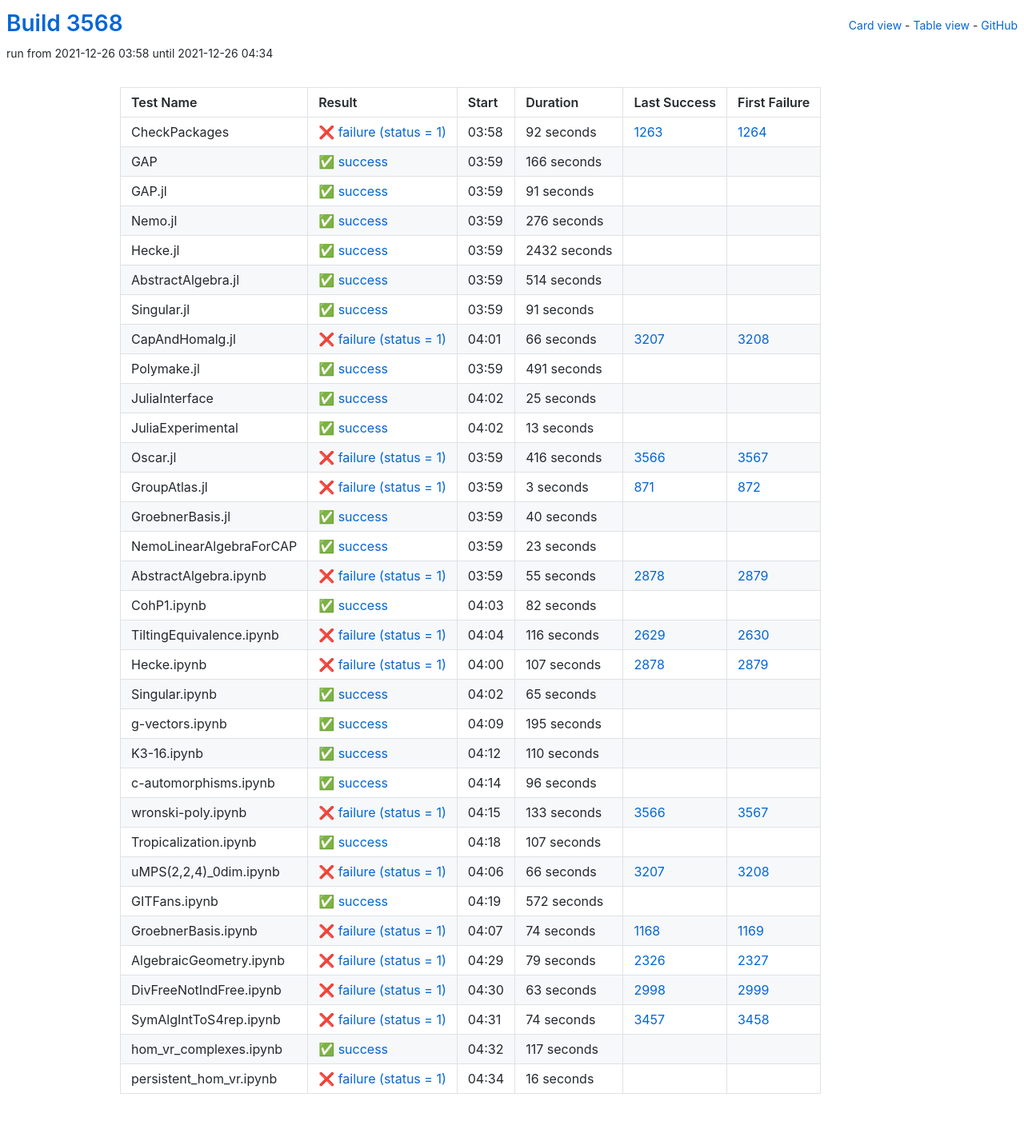
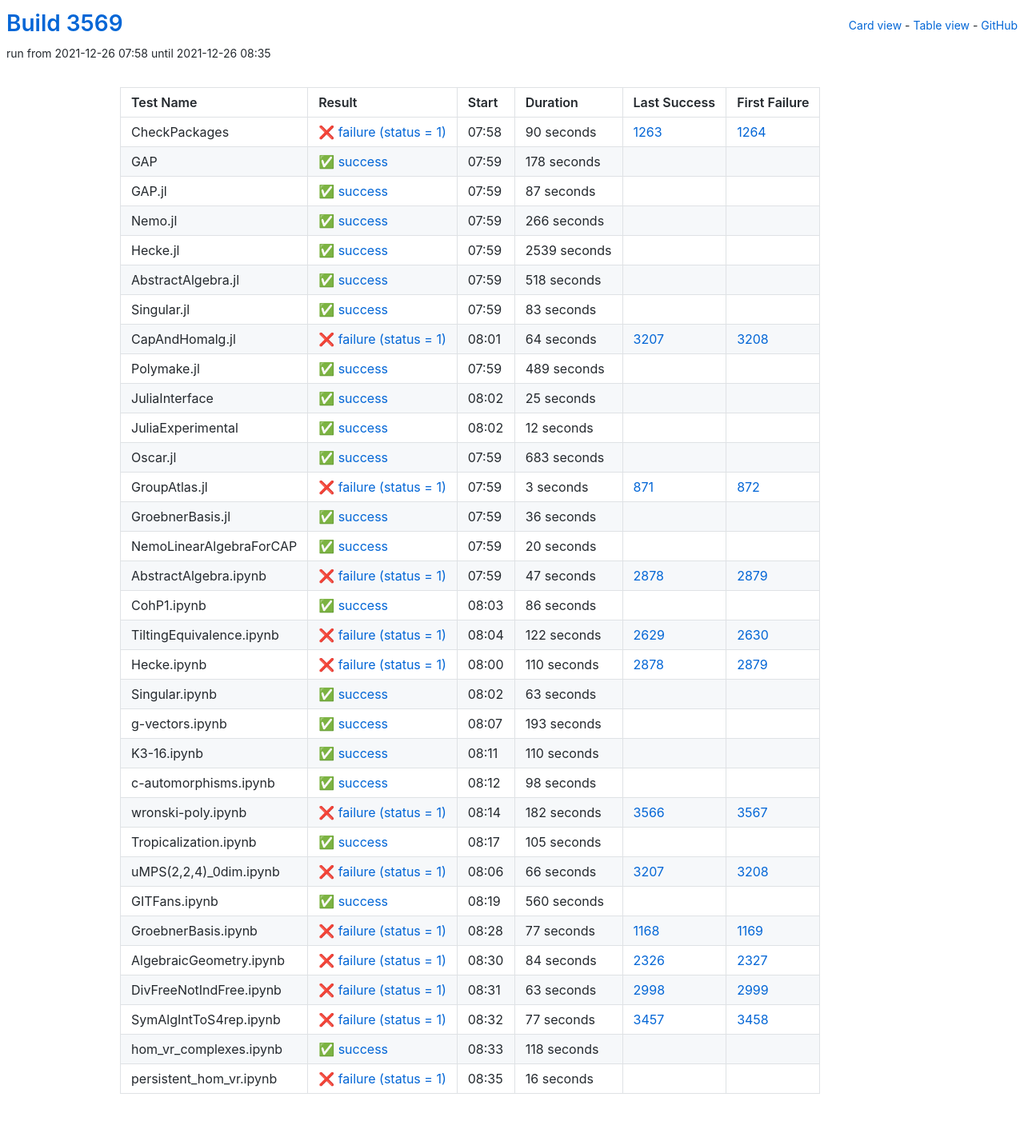
Before and after one commit to oscar-system/oscar-ci-status-stable, a Jekyll site: the page built from table.html, in a window 1280 px wide. Shown: the whole page at 80% size. Built offline with Jekyll 4.4.1, drawn with Linux system fonts in a browser that asks for light colours.

Commit message:
Build #3569

```diff
--- a/_data/ci.yml
+++ b/_data/ci.yml
@@ -1,6 +1,6 @@
 ---
-build: 3568
-build_url: https://oscarci.mathematik.uni-kl.de/job/oscar-stable/3568/
+build: 3569
+build_url: https://oscarci.mathematik.uni-kl.de/job/oscar-stable/3569/
 job: oscar-stable
 organization: oscar-system
 repo: oscar-ci-status-stable
@@ -8,116 +8,116 @@ repourl: https://github.com/oscar-system/oscar-ci-status-stable
 tests:
 - name: CheckPackages
   id: checkpackages
-  log: https://oscarci.mathematik.uni-kl.de/job/oscar-stable/3568/artifact/logs/build-3568/CheckPackages.log
-  start: 2021-12-26 03:58
+  log: https://oscarci.mathematik.uni-kl.de/job/oscar-stable/3569/artifact/logs/build-3569/CheckPackages.log
+  start: 2021-12-26 07:58
   success: false
   exitcode: 1
   status: failure
-  duration: 92
+  duration: 90
   last_success: 1263
   last_success_url: https://oscarci.mathematik.uni-kl.de/job/oscar-stable/1263/
   first_failure: 1264
   first_failure_url: https://oscarci.mathematik.uni-kl.de/job/oscar-stable/1264/
 - name: GAP
   id: gap
-  log: https://oscarci.mathematik.uni-kl.de/job/oscar-stable/3568/artifact/logs/build-3568/GAP.log
-  start: 2021-12-26 03:59
+  log: https://oscarci.mathematik.uni-kl.de/job/oscar-stable/3569/artifact/logs/build-3569/GAP.log
+  start: 2021-12-26 07:59
   success: true
   exitcode: 0
   status: success
-  duration: 166
+  duration: 178
   last_success: false
   last_success_url:
   first_failure: false
   first_failure_url:
 - name: GAP.jl
   id: gap-jl
-  log: https://oscarci.mathematik.uni-kl.de/job/oscar-stable/3568/artifact/logs/build-3568/GAP.jl.log
-  start: 2021-12-26 03:59
+  log: https://oscarci.mathematik.uni-kl.de/job/oscar-stable/3569/artifact/logs/build-3569/GAP.jl.log
+  start: 2021-12-26 07:59
   success: true
   exitcode: 0
   status: success
-  duration: 91
+  duration: 87
   last_success: false
   last_success_url:
   first_failure: false
   first_failure_url:
 - name: Nemo.jl
   id: nemo-jl
-  log: https://oscarci.mathematik.uni-kl.de/job/oscar-stable/3568/artifact/logs/build-3568/Nemo.jl.log
-  start: 2021-12-26 03:59
+  log: https://oscarci.mathematik.uni-kl.de/job/oscar-stable/3569/artifact/logs/build-3569/Nemo.jl.log
+  start: 2021-12-26 07:59
   success: true
   exitcode: 0
   status: success
-  duration: 276
+  duration: 266
   last_success: false
   last_success_url:
   first_failure: false
   first_failure_url:
 - name: Hecke.jl
   id: hecke-jl
-  log: https://oscarci.mathematik.uni-kl.de/job/oscar-stable/3568/artifact/logs/build-3568/Hecke.jl.log
-  start: 2021-12-26 03:59
+  log: https://oscarci.mathematik.uni-kl.de/job/oscar-stable/3569/artifact/logs/build-3569/Hecke.jl.log
+  start: 2021-12-26 07:59
   success: true
   exitcode: 0
   status: success
-  duration: 2432
+  duration: 2539
   last_success: false
   last_success_url:
   first_failure: false
   first_failure_url:
 - name: AbstractAlgebra.jl
   id: abstractalgebra-jl
-  log: https://oscarci.mathematik.uni-kl.de/job/oscar-stable/3568/artifact/logs/build-3568/AbstractAlgebra.jl.log
-  start: 2021-12-26 03:59
+  log: https://oscarci.mathematik.uni-kl.de/job/oscar-stable/3569/artifact/logs/build-3569/AbstractAlgebra.jl.log
+  start: 2021-12-26 07:59
   success: true
   exitcode: 0
   status: success
-  duration: 514
+  duration: 518
   last_success: false
   last_success_url:
   first_failure: false
   first_failure_url:
 - name: Singular.jl
   id: singular-jl
-  log: https://oscarci.mathematik.uni-kl.de/job/oscar-stable/3568/artifact/logs/build-3568/Singular.jl.log
-  start: 2021-12-26 03:59
+  log: https://oscarci.mathematik.uni-kl.de/job/oscar-stable/3569/artifact/logs/build-3569/Singular.jl.log
+  start: 2021-12-26 07:59
   success: true
   exitcode: 0
   status: success
-  duration: 91
+  duration: 83
   last_success: false
   last_success_url:
   first_failure: false
   first_failure_url:
 - name: CapAndHomalg.jl
   id: capandhomalg-jl
-  log: https://oscarci.mathematik.uni-kl.de/job/oscar-stable/3568/artifact/logs/build-3568/CapAndHomalg.jl.log
-  start: 2021-12-26 04:01
+  log: https://oscarci.mathematik.uni-kl.de/job/oscar-stable/3569/artifact/logs/build-3569/CapAndHomalg.jl.log
+  start: 2021-12-26 08:01
   success: false
   exitcode: 1
   status: failure
-  duration: 66
+  duration: 64
   last_success: 3207
   last_success_url: https://oscarci.mathematik.uni-kl.de/job/oscar-stable/3207/
   first_failure: 3208
   first_failure_url: https://oscarci.mathematik.uni-kl.de/job/oscar-stable/3208/
 - name: Polymake.jl
   id: polymake-jl
-  log: https://oscarci.mathematik.uni-kl.de/job/oscar-stable/3568/artifact/logs/build-3568/Polymake.jl.log
-  start: 2021-12-26 03:59
+  log: https://oscarci.mathematik.uni-kl.de/job/oscar-stable/3569/artifact/logs/build-3569/Polymake.jl.log
+  start: 2021-12-26 07:59
   success: true
   exitcode: 0
   status: success
-  duration: 491
+  duration: 489
   last_success: false
   last_success_url:
   first_failure: false
   first_failure_url:
 - name: JuliaInterface
   id: juliainterface
-  log: https://oscarci.mathematik.uni-kl.de/job/oscar-stable/3568/artifact/logs/build-3568/JuliaInterface.log
-  start: 2021-12-26 04:02
+  log: https://oscarci.mathematik.uni-kl.de/job/oscar-stable/3569/artifact/logs/build-3569/JuliaInterface.log
+  start: 2021-12-26 08:02
   success: true
   exitcode: 0
   status: success
@@ -128,32 +128,32 @@ tests:
   first_failure_url:
 - name: JuliaExperimental
   id: juliaexperimental
-  log: https://oscarci.mathematik.uni-kl.de/job/oscar-stable/3568/artifact/logs/build-3568/JuliaExperimental.log
-  start: 2021-12-26 04:02
+  log: https://oscarci.mathematik.uni-kl.de/job/oscar-stable/3569/artifact/logs/build-3569/JuliaExperimental.log
+  start: 2021-12-26 08:02
   success: true
   exitcode: 0
   status: success
-  duration: 13
+  duration: 12
   last_success: false
   last_success_url:
   first_failure: false
   first_failure_url:
 - name: Oscar.jl
   id: oscar-jl
-  log: https://oscarci.mathematik.uni-kl.de/job/oscar-stable/3568/artifact/logs/build-3568/Oscar.jl.log
-  start: 2021-12-26 03:59
-  success: false
-  exitcode: 1
-  status: failure
-  duration: 416
-  last_success: 3566
-  last_success_url: https://oscarci.mathematik.uni-kl.de/job/oscar-stable/3566/
-  first_failure: 3567
-  first_failure_url: https://oscarci.mathematik.uni-kl.de/job/oscar-stable/3567/
+  log: https://oscarci.mathematik.uni-kl.de/job/oscar-stable/3569/artifact/logs/build-3569/Oscar.jl.log
+  start: 2021-12-26 07:59
+  success: true
+  exitcode: 0
+  status: success
+  duration: 683
+  last_success: false
+  last_success_url:
+  first_failure: false
+  first_failure_url:
 - name: GroupAtlas.jl
   id: groupatlas-jl
-  log: https://oscarci.mathematik.uni-kl.de/job/oscar-stable/3568/artifact/logs/build-3568/GroupAtlas.jl.log
-  start: 2021-12-26 03:59
+  log: https://oscarci.mathematik.uni-kl.de/job/oscar-stable/3569/artifact/logs/build-3569/GroupAtlas.jl.log
+  start: 2021-12-26 07:59
   success: false
   exitcode: 1
   status: failure
@@ -164,104 +164,104 @@ tests:
   first_failure_url: https://oscarci.mathematik.uni-kl.de/job/oscar-stable/872/
 - name: GroebnerBasis.jl
   id: groebnerbasis-jl
-  log: https://oscarci.mathematik.uni-kl.de/job/oscar-stable/3568/artifact/logs/build-3568/GroebnerBasis.jl.log
-  start: 2021-12-26 03:59
+  log: https://oscarci.mathematik.uni-kl.de/job/oscar-stable/3569/artifact/logs/build-3569/GroebnerBasis.jl.log
+  start: 2021-12-26 07:59
   success: true
   exitcode: 0
   status: success
-  duration: 40
+  duration: 36
   last_success: false
   last_success_url:
   first_failure: false
   first_failure_url:
 - name: NemoLinearAlgebraForCAP
   id: nemolinearalgebraforcap
-  log: https://oscarci.mathematik.uni-kl.de/job/oscar-stable/3568/artifact/logs/build-3568/NemoLinearAlgebraForCAP.log
-  start: 2021-12-26 03:59
+  log: https://oscarci.mathematik.uni-kl.de/job/oscar-stable/3569/artifact/logs/build-3569/NemoLinearAlgebraForCAP.log
+  start: 2021-12-26 07:59
   success: true
   exitcode: 0
   status: success
-  duration: 23
+  duration: 20
   last_success: false
   last_success_url:
   first_failure: false
   first_failure_url:
 - name: AbstractAlgebra.ipynb
   id: abstractalgebra-ipynb
-  log: https://oscarci.mathematik.uni-kl.de/job/oscar-stable/3568/artifact/logs/build-3568/AbstractAlgebra.ipynb.log
-  start: 2021-12-26 03:59
+  log: https://oscarci.mathematik.uni-kl.de/job/oscar-stable/3569/artifact/logs/build-3569/AbstractAlgebra.ipynb.log
+  start: 2021-12-26 07:59
   success: false
   exitcode: 1
   status: failure
-  duration: 55
+  duration: 47
   last_success: 2878
   last_success_url: https://oscarci.mathematik.uni-kl.de/job/oscar-stable/2878/
   first_failure: 2879
   first_failure_url: https://oscarci.mathematik.uni-kl.de/job/oscar-stable/2879/
 - name: CohP1.ipynb
   id: cohp1-ipynb
-  log: https://oscarci.mathematik.uni-kl.de/job/oscar-stable/3568/artifact/logs/build-3568/CohP1.ipynb.log
-  start: 2021-12-26 04:03
+  log: https://oscarci.mathematik.uni-kl.de/job/oscar-stable/3569/artifact/logs/build-3569/CohP1.ipynb.log
+  start: 2021-12-26 08:03
   success: true
   exitcode: 0
   status: success
-  duration: 82
+  duration: 86
   last_success: false
   last_success_url:
   first_failure: false
   first_failure_url:
 - name: TiltingEquivalence.ipynb
   id: tiltingequivalence-ipynb
-  log: https://oscarci.mathematik.uni-kl.de/job/oscar-stable/3568/artifact/logs/build-3568/TiltingEquivalence.ipynb.log
-  start: 2021-12-26 04:04
+  log: https://oscarci.mathematik.uni-kl.de/job/oscar-stable/3569/artifact/logs/build-3569/TiltingEquivalence.ipynb.log
+  start: 2021-12-26 08:04
   success: false
   exitcode: 1
   status: failure
-  duration: 116
+  duration: 122
   last_success: 2629
   last_success_url: https://oscarci.mathematik.uni-kl.de/job/oscar-stable/2629/
   first_failure: 2630
   first_failure_url: https://oscarci.mathematik.uni-kl.de/job/oscar-stable/2630/
 - name: Hecke.ipynb
   id: hecke-ipynb
-  log: https://oscarci.mathematik.uni-kl.de/job/oscar-stable/3568/artifact/logs/build-3568/Hecke.ipynb.log
-  start: 2021-12-26 04:00
+  log: https://oscarci.mathematik.uni-kl.de/job/oscar-stable/3569/artifact/logs/build-3569/Hecke.ipynb.log
+  start: 2021-12-26 08:00
   success: false
   exitcode: 1
   status: failure
-  duration: 107
+  duration: 110
   last_success: 2878
   last_success_url: https://oscarci.mathematik.uni-kl.de/job/oscar-stable/2878/
   first_failure: 2879
   first_failure_url: https://oscarci.mathematik.uni-kl.de/job/oscar-stable/2879/
 - name: Singular.ipynb
   id: singular-ipynb
-  log: https://oscarci.mathematik.uni-kl.de/job/oscar-stable/3568/artifact/logs/build-3568/Singular.ipynb.log
-  start: 2021-12-26 04:02
+  log: https://oscarci.mathematik.uni-kl.de/job/oscar-stable/3569/artifact/logs/build-3569/Singular.ipynb.log
+  start: 2021-12-26 08:02
   success: true
   exitcode: 0
   status: success
-  duration: 65
+  duration: 63
   last_success: false
   last_success_url:
   first_failure: false
   first_failure_url:
 - name: g-vectors.ipynb
   id: g-vectors-ipynb
-  log: https://oscarci.mathematik.uni-kl.de/job/oscar-stable/3568/artifact/logs/build-3568/g-vectors.ipynb.log
-  start: 2021-12-26 04:09
+  log: https://oscarci.mathematik.uni-kl.de/job/oscar-stable/3569/artifact/logs/build-3569/g-vectors.ipynb.log
+  start: 2021-12-26 08:07
   success: true
   exitcode: 0
   status: success
-  duration: 195
+  duration: 193
   last_success: false
   last_success_url:
   first_failure: false
   first_failure_url:
 - name: K3-16.ipynb
   id: k3-16-ipynb
-  log: https://oscarci.mathematik.uni-kl.de/job/oscar-stable/3568/artifact/logs/build-3568/K3-16.ipynb.log
-  start: 2021-12-26 04:12
+  log: https://oscarci.mathematik.uni-kl.de/job/oscar-stable/3569/artifact/logs/build-3569/K3-16.ipynb.log
+  start: 2021-12-26 08:11
   success: true
   exitcode: 0
   status: success
@@ -272,44 +272,44 @@ tests:
   first_failure_url:
 - name: c-automorphisms.ipynb
   id: c-automorphisms-ipynb
-  log: https://oscarci.mathematik.uni-kl.de/job/oscar-stable/3568/artifact/logs/build-3568/c-automorphisms.ipynb.log
-  start: 2021-12-26 04:14
+  log: https://oscarci.mathematik.uni-kl.de/job/oscar-stable/3569/artifact/logs/build-3569/c-automorphisms.ipynb.log
+  start: 2021-12-26 08:12
   success: true
   exitcode: 0
   status: success
-  duration: 96
+  duration: 98
   last_success: false
   last_success_url:
   first_failure: false
   first_failure_url:
 - name: wronski-poly.ipynb
   id: wronski-poly-ipynb
-  log: https://oscarci.mathematik.uni-kl.de/job/oscar-stable/3568/artifact/logs/build-3568/wronski-poly.ipynb.log
-  start: 2021-12-26 04:15
+  log: https://oscarci.mathematik.uni-kl.de/job/oscar-stable/3569/artifact/logs/build-3569/wronski-poly.ipynb.log
+  start: 2021-12-26 08:14
   success: false
   exitcode: 1
   status: failure
-  duration: 133
+  duration: 182
   last_success: 3566
   last_success_url: https://oscarci.mathematik.uni-kl.de/job/oscar-stable/3566/
   first_failure: 3567
   first_failure_url: https://oscarci.mathematik.uni-kl.de/job/oscar-stable/3567/
 - name: Tropicalization.ipynb
   id: tropicalization-ipynb
-  log: https://oscarci.mathematik.uni-kl.de/job/oscar-stable/3568/artifact/logs/build-3568/Tropicalization.ipynb.log
-  start: 2021-12-26 04:18
+  log: https://oscarci.mathematik.uni-kl.de/job/oscar-stable/3569/artifact/logs/build-3569/Tropicalization.ipynb.log
+  start: 2021-12-26 08:17
   success: true
   exitcode: 0
   status: success
-  duration: 107
+  duration: 105
   last_success: false
   last_success_url:
   first_failure: false
   first_failure_url:
 - name: uMPS(2,2,4)_0dim.ipynb
   id: umps-2-2-4-0dim-ipynb
-  log: https://oscarci.mathematik.uni-kl.de/job/oscar-stable/3568/artifact/logs/build-3568/uMPS-2-2-4-_0dim.ipynb.log
-  start: 2021-12-26 04:06
+  log: https://oscarci.mathematik.uni-kl.de/job/oscar-stable/3569/artifact/logs/build-3569/uMPS-2-2-4-_0dim.ipynb.log
+  start: 2021-12-26 08:06
   success: false
   exitcode: 1
   status: failure
@@ -320,44 +320,44 @@ tests:
   first_failure_url: https://oscarci.mathematik.uni-kl.de/job/oscar-stable/3208/
 - name: GITFans.ipynb
   id: gitfans-ipynb
-  log: https://oscarci.mathematik.uni-kl.de/job/oscar-stable/3568/artifact/logs/build-3568/GITFans.ipynb.log
-  start: 2021-12-26 04:19
+  log: https://oscarci.mathematik.uni-kl.de/job/oscar-stable/3569/artifact/logs/build-3569/GITFans.ipynb.log
+  start: 2021-12-26 08:19
   success: true
   exitcode: 0
   status: success
-  duration: 572
+  duration: 560
   last_success: false
   last_success_url:
   first_failure: false
   first_failure_url:
 - name: GroebnerBasis.ipynb
   id: groebnerbasis-ipynb
-  log: https://oscarci.mathematik.uni-kl.de/job/oscar-stable/3568/artifact/logs/build-3568/GroebnerBasis.ipynb.log
-  start: 2021-12-26 04:07
+  log: https://oscarci.mathematik.uni-kl.de/job/oscar-stable/3569/artifact/logs/build-3569/GroebnerBasis.ipynb.log
+  start: 2021-12-26 08:28
   success: false
   exitcode: 1
   status: failure
-  duration: 74
+  duration: 77
   last_success: 1168
   last_success_url: https://oscarci.mathematik.uni-kl.de/job/oscar-stable/1168/
   first_failure: 1169
   first_failure_url: https://oscarci.mathematik.uni-kl.de/job/oscar-stable/1169/
 - name: AlgebraicGeometry.ipynb
   id: algebraicgeometry-ipynb
-  log: https://oscarci.mathematik.uni-kl.de/job/oscar-stable/3568/artifact/logs/build-3568/AlgebraicGeometry.ipynb.log
-  start: 2021-12-26 04:29
+  log: https://oscarci.mathematik.uni-kl.de/job/oscar-stable/3569/artifact/logs/build-3569/AlgebraicGeometry.ipynb.log
+  start: 2021-12-26 08:30
   success: false
   exitcode: 1
   status: failure
-  duration: 79
+  duration: 84
   last_success: 2326
   last_success_url: https://oscarci.mathematik.uni-kl.de/job/oscar-stable/2326/
   first_failure: 2327
   first_failure_url: https://oscarci.mathematik.uni-kl.de/job/oscar-stable/2327/
 - name: DivFreeNotIndFree.ipynb
   id: divfreenotindfree-ipynb
-  log: https://oscarci.mathematik.uni-kl.de/job/oscar-stable/3568/artifact/logs/build-3568/DivFreeNotIndFree.ipynb.log
-  start: 2021-12-26 04:30
+  log: https://oscarci.mathematik.uni-kl.de/job/oscar-stable/3569/artifact/logs/build-3569/DivFreeNotIndFree.ipynb.log
+  start: 2021-12-26 08:31
   success: false
   exitcode: 1
   status: failure
@@ -368,32 +368,32 @@ tests:
   first_failure_url: https://oscarci.mathematik.uni-kl.de/job/oscar-stable/2999/
 - name: SymAlgIntToS4rep.ipynb
   id: symalginttos4rep-ipynb
-  log: https://oscarci.mathematik.uni-kl.de/job/oscar-stable/3568/artifact/logs/build-3568/SymAlgIntToS4rep.ipynb.log
-  start: 2021-12-26 04:31
+  log: https://oscarci.mathematik.uni-kl.de/job/oscar-stable/3569/artifact/logs/build-3569/SymAlgIntToS4rep.ipynb.log
+  start: 2021-12-26 08:32
   success: false
   exitcode: 1
   status: failure
-  duration: 74
+  duration: 77
   last_success: 3457
   last_success_url: https://oscarci.mathematik.uni-kl.de/job/oscar-stable/3457/
   first_failure: 3458
   first_failure_url: https://oscarci.mathematik.uni-kl.de/job/oscar-stable/3458/
 - name: hom_vr_complexes.ipynb
   id: hom-vr-complexes-ipynb
-  log: https://oscarci.mathematik.uni-kl.de/job/oscar-stable/3568/artifact/logs/build-3568/hom_vr_complexes.ipynb.log
-  start: 2021-12-26 04:32
+  log: https://oscarci.mathematik.uni-kl.de/job/oscar-stable/3569/artifact/logs/build-3569/hom_vr_complexes.ipynb.log
+  start: 2021-12-26 08:33
   success: true
   exitcode: 0
   status: success
-  duration: 117
+  duration: 118
   last_success: false
   last_success_url:
   first_failure: false
   first_failure_url:
 - name: persistent_hom_vr.ipynb
   id: persistent-hom-vr-ipynb
-  log: https://oscarci.mathematik.uni-kl.de/job/oscar-stable/3568/artifact/logs/build-3568/persistent_hom_vr.ipynb.log
-  start: 2021-12-26 04:34
+  log: https://oscarci.mathematik.uni-kl.de/job/oscar-stable/3569/artifact/logs/build-3569/persistent_hom_vr.ipynb.log
+  start: 2021-12-26 08:35
   success: false
   exitcode: 1
   status: failure
```
Also changed, not shown: README.md.
